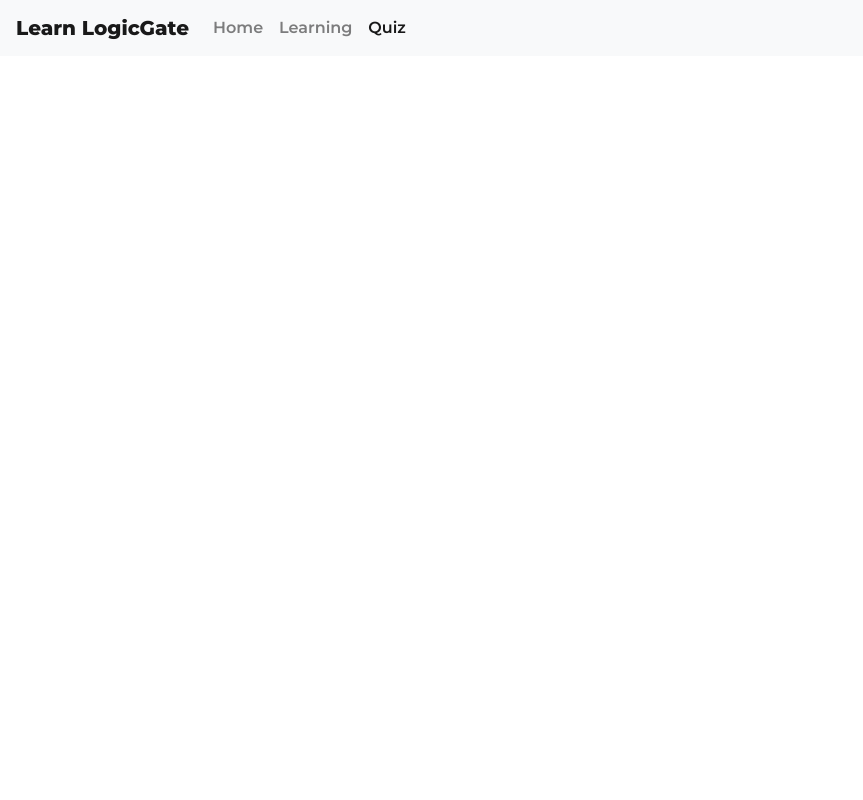
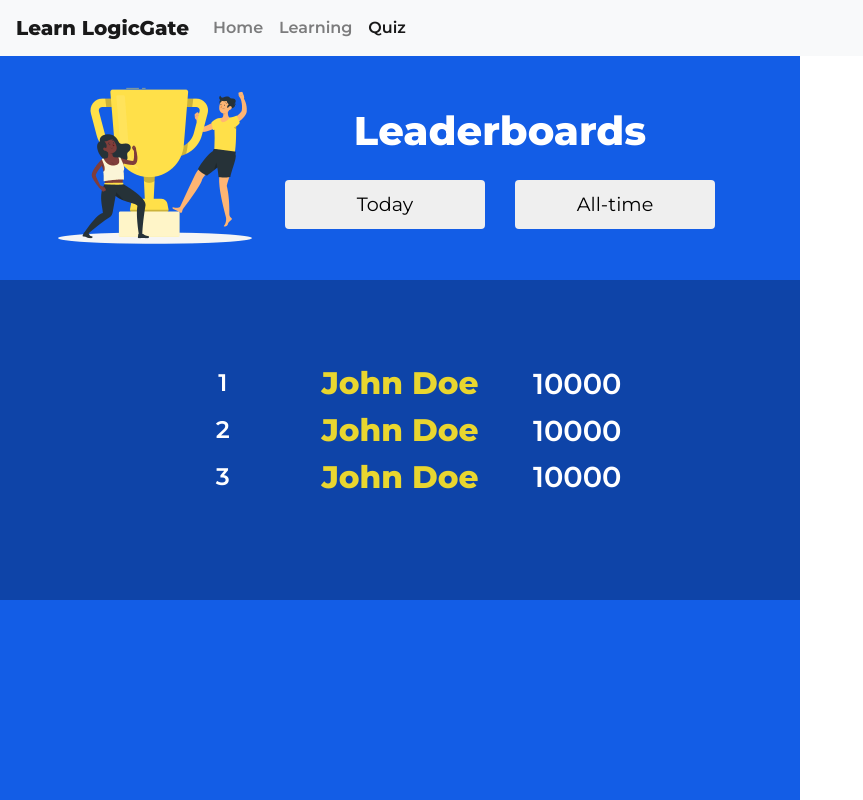
Before and after one commit to erickyudha/logicgate-learning, a React (Create React App) app: page /quiz in a window 1280 px wide. Shown: the whole page, without its empty margins (0-863 px from the left). Built offline with nearby package versions, Linux system fonts and the light colour scheme.

Commit message:
completed leaderboard skeleton

```diff
--- a/src/components/App.js
+++ b/src/components/App.js
@@ -1,12 +1,16 @@
 import React from "react";
+import { useState } from "react";
 import { BrowserRouter, Routes, Route } from "react-router-dom";
 import Home from "./Home";
 import Learning from "./Learning";
+import Navbar from "./Navbar";
 import Quiz from "./Quiz";
 
 export default function App() {
+
     return (
         <BrowserRouter>
+
             <Routes>
                 <Route path="/quiz" element={<Quiz />} />
                 <Route path="/learning" element={<Learning />} />
--- /dev/null
+++ b/src/components/Leaderboards.js
@@ -0,0 +1,63 @@
+import React from "react";
+import "../styles/leaderboard.css"
+import winnerImg from "../images/Winners.gif"
+
+export default function Leaderboards() {
+    return (
+        <main className="leaderboards">
+            <div className="leaderboards-header">
+                <img src={winnerImg} alt="winner" />
+                <h1>Leaderboards</h1>
+                <div className="leaderboards-header-content">
+                    <button className="my-button">Today</button>
+                    <button className="my-button">All-time</button>
+                </div>
+            </div>
+
+            <div className="leaderboards-content">
+
+                <div className="leaderboards-row">
+                    <div className="leaderboards-row-num">
+                        1
+                    </div>
+                    <div className="leaderboards-row-name">
+                        John Doe
+                    </div>
+                    <div className="leaderboards-row-score">
+                        10000
+                    </div>
+                </div>
+
+                <div className="leaderboards-row">
+                    <div className="leaderboards-row-num">
+                        2
+                    </div>
+                    <div className="leaderboards-row-name">
+                        John Doe
+                    </div>
+                    <div className="leaderboards-row-score">
+                        10000
+                    </div>
+                </div>
+
+                <div className="leaderboards-row">
+                    <div className="leaderboards-row-num">
+                        3
+                    </div>
+                    <div className="leaderboards-row-name">
+                        John Doe
+                    </div>
+                    <div className="leaderboards-row-score">
+                        10000
+                    </div>
+                </div>
+
+
+
+            </div>
+
+
+
+        </main>
+    )
+}
--- a/src/components/Learning.js
+++ b/src/components/Learning.js
@@ -1,5 +1,5 @@
 import React from "react";
-import LearningSidebar from "./LearnigSidebar";
+import LearningSidebar from "./LearningSidebar";
 import LearningContent from "./LearningContent";
 import Navbar from "./Navbar";
 import "../styles/learning.css";
--- a/src/components/Quiz.js
+++ b/src/components/Quiz.js
@@ -1,11 +1,18 @@
 import React from "react";
+import Leaderboards from "./Leaderboards";
 import Navbar from "./Navbar";
+import "../styles/quiz.css"
 
 export default function Quiz() {
     return (
         <main>
             <Navbar location="quiz" />
-            <h1>Quiz</h1>
+
+            <div className="quiz-content">
+                <Leaderboards />
+                <div></div>
+            </div>
+
         </main>
     );
 }
--- /dev/null
+++ b/src/styles/leaderboard.css
@@ -0,0 +1,88 @@
+.leaderboards-header {
+    display: grid;
+    grid-template-rows: 1fr 3fr;
+    grid-template-rows: 1fr 1fr;
+    align-items: center;
+    justify-items: center;
+    grid-template-areas:
+        "logo title"
+        "logo button";
+    padding: 30px 80px 0 30px;
+}
+
+.leaderboards-header h1 {
+    margin: 0;
+    padding: 0;
+    font-weight: 800;
+    font-size: 2.5em;
+    color: #fff;
+    grid-area: title;
+    align-self: end;
+}
+
+.leaderboards-header img {
+    height: 250px;
+    margin: 0;
+    padding: 0;
+    grid-area: logo;
+}
+
+.leaderboards {
+    width: 100%;
+    background-color: #135de6;
+    min-height: 100vh;
+    height: fit-content;
+}
+
+.leaderboards-header-content {
+    display: grid;
+    grid-template-columns: 1fr 1fr;
+    grid-gap: 20px;
+    align-items: center;
+    justify-items: center;
+    grid-area: button;
+    align-self: start;
+    margin-top: 20px;
+}
+
+.leaderboards-header-content button {
+    font-size: 1.2em;
+}
+
+.leaderboards-content {
+    background-color: #0e44a8;
+    width: 100%;
+    height: fit-content;
+
+    padding: 100px;
+    color: white;
+    padding-top: 80px;
+
+    display: grid;
+    align-items: center;
+    justify-items: center;
+}
+
+.leaderboards-row {
+    display: grid;
+    grid-template-columns: 1fr 1fr 1fr;
+    grid-gap: 20px;
+    align-items: center;
+    justify-items: center;
+    font-size: 1.5em;
+}
+
+.leaderboards-row-num {
+    font-weight: 600;
+}
+
+.leaderboards-row-name {
+    font-weight: 800;
+    color: #e9d62f;
+    font-size: 1.3em;
+}
+
+.leaderboards-row-score {
+    font-weight: 600;
+    font-size: 1.2em;
+}
--- /dev/null
+++ b/src/styles/quiz.css
@@ -0,0 +1,6 @@
+.quiz-content {
+    display: grid;
+    grid-template-columns: 3fr 2fr;
+    grid-template-rows: auto;
+    justify-items: center;
+}
```
Also changed, not shown: src/components/LearningSidebar.js (renamed from src/components/LearnigSidebar.js), src/images/Winners.gif (added).
